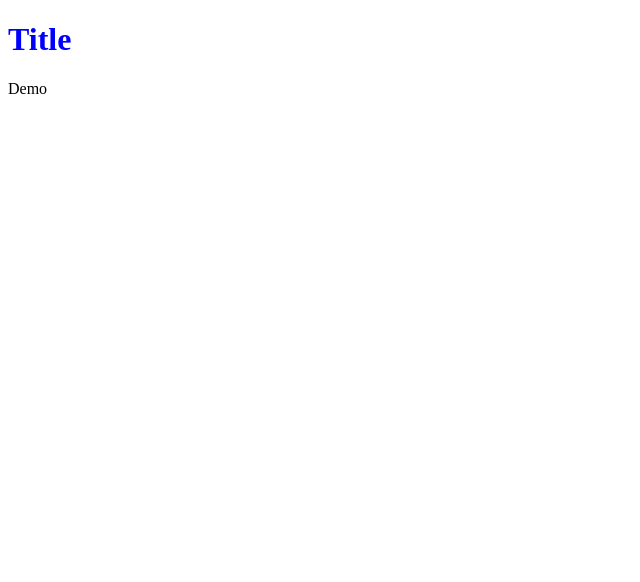
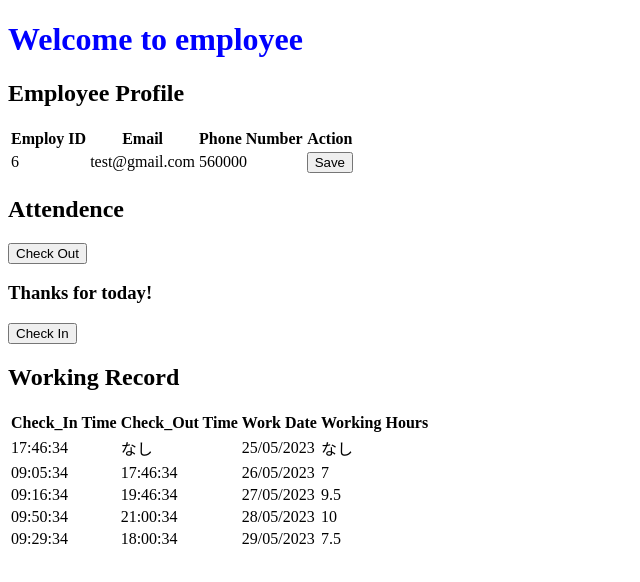
Before and after one commit to juneko2/demo, a plain HTML site: page index.html in a window 1280 px wide. Shown: the whole page, without its empty margins (0-640 px from the left). Drawn offline with Linux system fonts and the light colour scheme.

Commit message:
Co-authored-by: km539 <km539@users.noreply.github.com>

```diff
--- a/index.html
+++ b/index.html
@@ -2,16 +2,89 @@
 <html lang="en">
 
 <head>
-    <meta charset="UTF-8">
-    <meta http-equiv="X-UA-Compatible" content="IE=edge">
-    <meta name="viewport" content="width=device-width, initial-scale=1.0">
+    <meta charset="UTF-8" />
+    <meta http-equiv="X-UA-Compatible" content="IE=edge" />
+    <meta name="viewport" content="width=device-width, initial-scale=1.0" />
     <title>Document</title>
-    <link rel="stylesheet" href="style.css">
+    <link rel="stylesheet" href="css/style.css" />
 </head>
 
 <body>
-    <h1>Title</h1>
-    Demo
+    <h1>Welcome to employee</h1>
+    <div>
+        <h2>Employee Profile</h2>
+        <form>
+            <table>
+                <thead>
+                    <tr>
+                        <th>Employ ID</th>
+                        <th>Email</th>
+                        <th>Phone Number</th>
+                        <th>Action</th>
+                    </tr>
+                </thead>
+                <tbody>
+                    <tr>
+                        <td>6</td>
+                        <td>test@gmail.com</td>
+                        <td>560000</td>
+                        <td>
+                            <button type="submit">Save</button>
+                        </td>
+                    </tr>
+                </tbody>
+            </table>
+        </form>
+    </div>
+    <div>
+        <h2>Attendence</h2>
+        <button>Check Out</button>
+        <h3>Thanks for today!</h3>
+        <button onClick="{checkInAction}">Check In</button>
+        <h2>Working Record</h2>
+        <table>
+            <thead>
+                <tr>
+                    <th>Check_In Time</th>
+                    <th>Check_Out Time</th>
+                    <th>Work Date</th>
+                    <th>Working Hours</th>
+                </tr>
+            </thead>
+            <tbody>
+                <tr>
+                    <td>17:46:34</td>
+                    <td>なし</td>
+                    <td>25/05/2023</td>
+                    <td>なし</td>
+                </tr>
+                <tr>
+                    <td>09:05:34</td>
+                    <td>17:46:34</td>
+                    <td>26/05/2023</td>
+                    <td>7</td>
+                </tr>
+                <tr>
+                    <td>09:16:34</td>
+                    <td>19:46:34</td>
+                    <td>27/05/2023</td>
+                    <td>9.5</td>
+                </tr>
+                <tr>
+                    <td>09:50:34</td>
+                    <td>21:00:34</td>
+                    <td>28/05/2023</td>
+                    <td>10</td>
+                </tr>
+                <tr>
+                    <td>09:29:34</td>
+                    <td>18:00:34</td>
+                    <td>29/05/2023</td>
+                    <td>7.5</td>
+                </tr>
+            </tbody>
+        </table>
+    </div>
 </body>
 
 </html>
```
Also changed, not shown: css/style.css (renamed from style.css).
